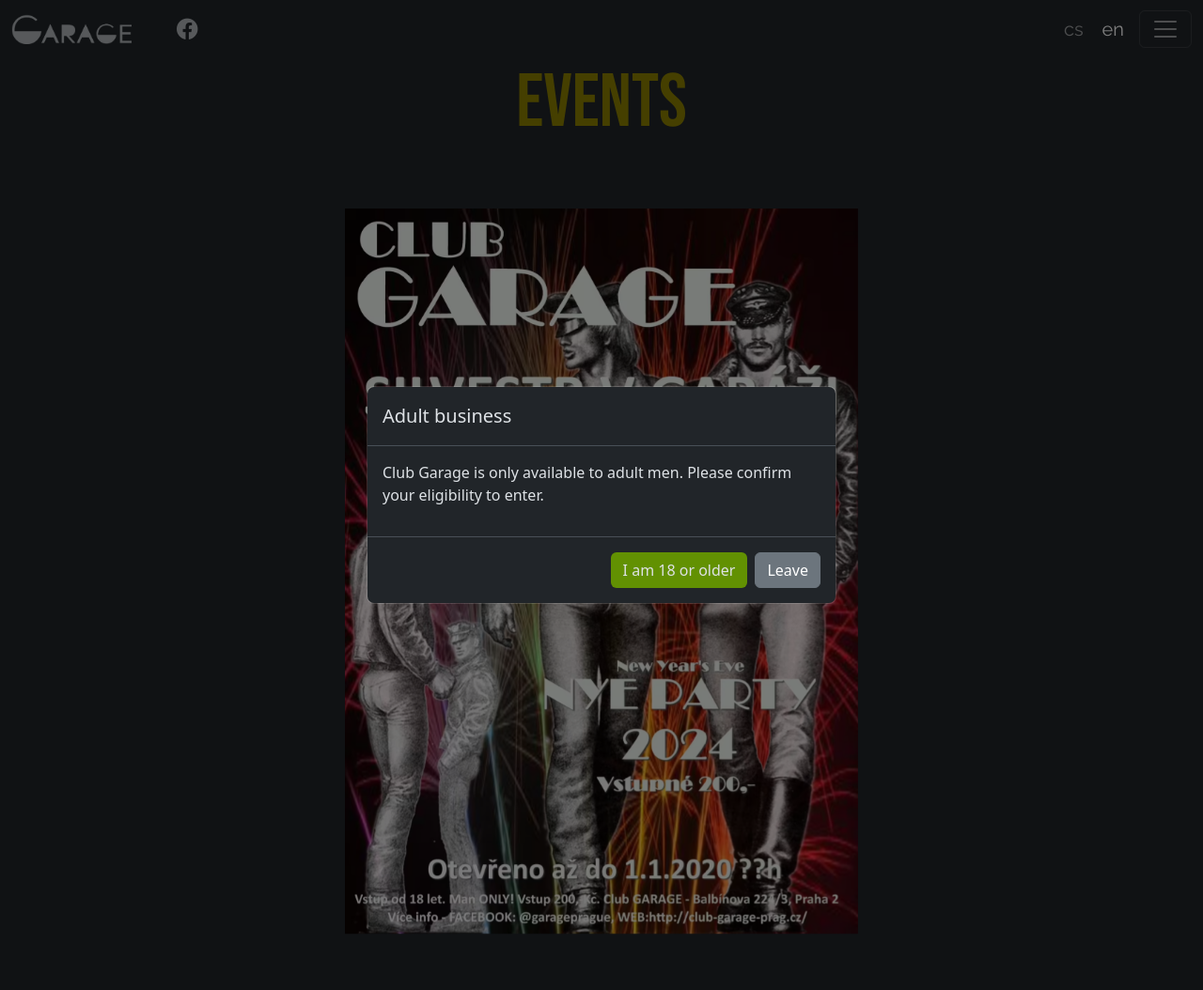
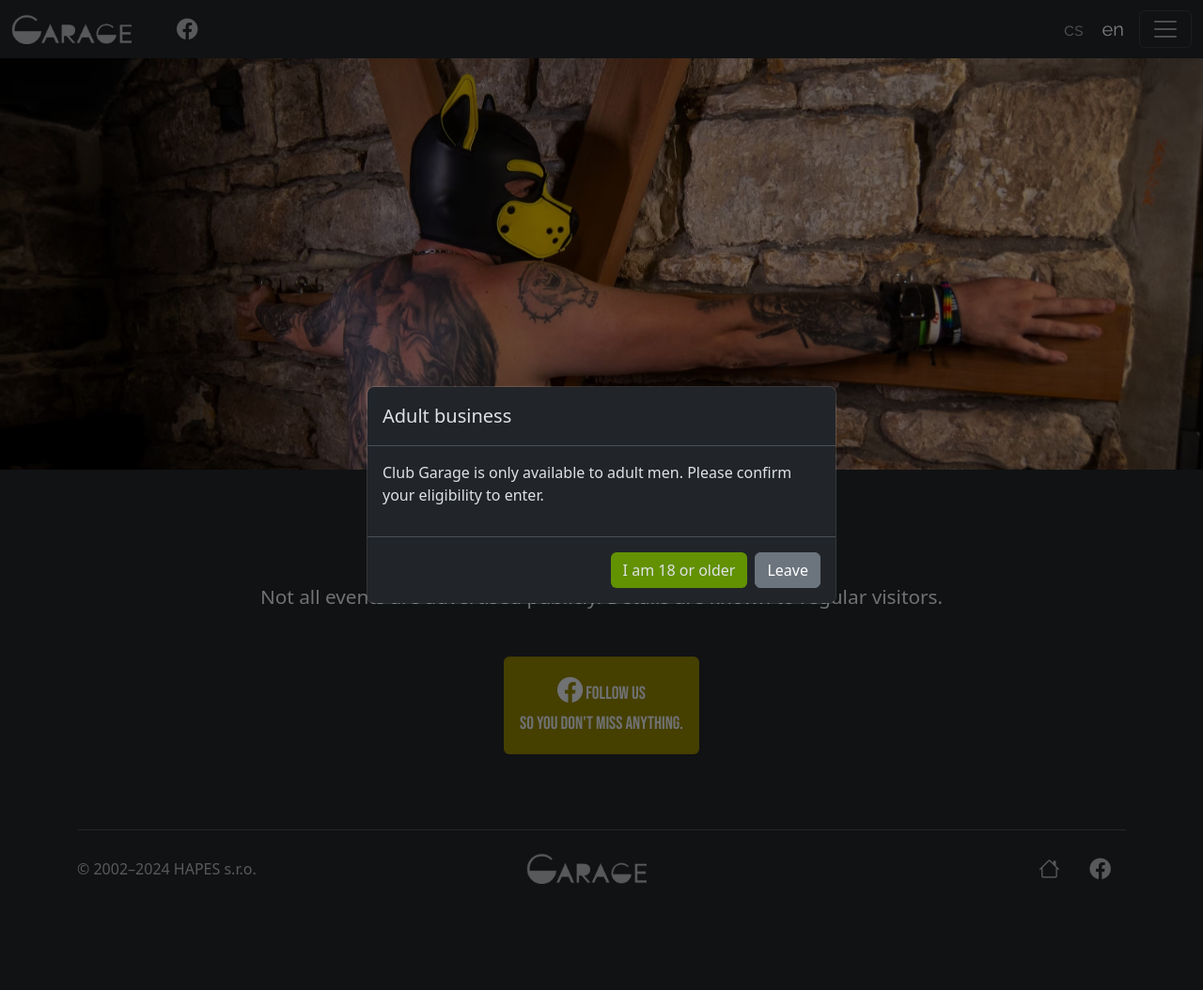
Before and after one commit to VojtaMi/garage, a Flask app: page /events?lang=en in a window 1280 px wide. Shown: the whole page at 94% size. Run offline with Flask 3, Linux system fonts and the light colour scheme; some web fonts are replaced.

Commit message:
no public events page

```diff
--- a/app/templates/events.html
+++ b/app/templates/events.html
@@ -8,10 +8,10 @@
 
 {% block content %}
 
-
 {% macro event_card(event) %}
 <div class="col-12 col-sm-6 col-xxl-4 mb-3 d-flex justify-content-center">
-    <div class="flip-card" tabindex="0" role="button" aria-label="{{ translations.events.aria_label_card }}" aria-live="polite">
+    <div class="flip-card" tabindex="0" role="button" aria-label="{{ translations.events.aria_label_card }}"
+         aria-live="polite">
         <div class="flip-card-inner">
             <!-- Front of the card -->
             <div class="flip-card-front">
@@ -32,19 +32,34 @@
 </div>
 {% endmacro %}
 
+{% macro title_img() %}
+<img src="{{ url_for('static', filename='assets/img/tattoo_wide.avif') }}"
+     class="d-block w-100 poster-img d-none d-sm-block"
+     alt="{{ translations.drink_menu.altText }}">
+
+<img src="{{ url_for('static', filename='assets/img/tattoo_high.avif') }}"
+     class="d-block w-100 poster-img d-sm-none"
+     alt="{{ translations.drink_menu.altText }}">
+{% endmacro %}
+
+
+{% if translations.events.event_list %}
 <div class="container">
     <h1 class="heading mt-0 text-center">{{ translations.events.title }}</h1>
     <div class="row d-flex justify-content-center">
-        {% if translations.events.event_list %}
-            {% for event in translations.events.event_list %}
-            {{ event_card(event) }}
-            {% endfor %}
-        {% else %}
-        <h3 class="text-center" id="no-event-heading" >{{ translations.events.no_events_message[0] }}</h3>
-        <p class="text-center" id="no-event-message">{{ translations.events.no_events_message[1] }}</p>
-        {% endif %}
+        {% for event in translations.events.event_list %}
+        {{ event_card(event) }}
+        {% endfor %}
     </div>
+</div>
 
+{% else %}
+{{ title_img() }}
+<h1 class="heading mt-3 mb-2 text-center">{{ translations.events.no_events_message[0] }}</h1>
+<p class="text-center" id="no-event-message">{{ translations.events.no_events_message[1] }}</p>
+{% endif %}
+
+<div class="container">
     <!--facebook button-->
     {% set fb_button_text = translations.events.fb_button_text %}
     <div class="row justify-content-center mt-5">
--- a/app/templates/index.html
+++ b/app/templates/index.html
@@ -190,7 +190,7 @@
             <a href="https://club-termix.cz" target="_blank"
                aria-label="TerMix website">
                 <div class="circle-frame img-hover">
-                    <img src="{{ url_for('static', filename='assets/logos/black_termix_logo.png') }}"
+                    <img src="{{ url_for('static', filename='assets/logos/termix_logo.png') }}"
                          alt="Termix logo"
                          id="termix-logo"
                     >
--- a/app/translations/cs.json
+++ b/app/translations/cs.json
@@ -46,13 +46,6 @@
   "events": {
     "title": "Akce",
     "event_list": [
-      {
-        "title": "Silvestrovská Párty",
-        "description": "Přijďdte oslavit Silvestra do vašeho oblíbeného gay baru.",
-        "date": "31. 12. 2023",
-        "img_filename": "new_year_party",
-        "aria-label": "Silvestrovská párty, 31. 12. 2023"
-      }
     ],
     "aria_label_card": "Klikněte pro zobrazení informací",
     "fb_button_text": [
@@ -60,8 +53,8 @@
       "ať vám nic neunikne."
     ],
     "no_events_message": [
-      "Žádné blízké akce",
-      "Ale i během běžného provozu si můžete užít plno zábavy."
+      "Naše tajemství",
+      "Ne všechny akce inzerujeme veřejně. Detaily jsou známy pravidelným návštěvníkům."
     ]
   },
   "opening_hours": [
--- a/app/translations/en.json
+++ b/app/translations/en.json
@@ -45,13 +45,6 @@
   "events": {
     "title": "Events",
     "event_list": [
-      {
-        "title": "New Year's eve",
-        "date": "December 31, 2023",
-        "description": "Let's come to celebrate new year in your favourite gay bar.",
-        "img_filename": "new_year_party",
-        "aria-label": "New Year Party, December 31 2023"
-      }
     ],
     "aria_label_card": "Click to see details",
     "fb_button_text": [
@@ -59,8 +52,8 @@
       "so you don't miss anything."
     ],
     "no_events_message": [
-      "No upcoming events",
-      "But you can still have a great time during our usual schedule."
+      "Our secrets",
+      "Not all events are advertised publicly. Details are known to regular visitors."
     ]
   },
   "opening_hours": [
```
Also changed, not shown: app/static/assets/img/tattoo.avif (added), app/static/assets/img/tattoo_high.avif (added), app/static/assets/img/tattoo_wide.avif (added), app/static/assets/logos/termix_logo.png (renamed from app/static/assets/logos/black_termix_logo.png).
